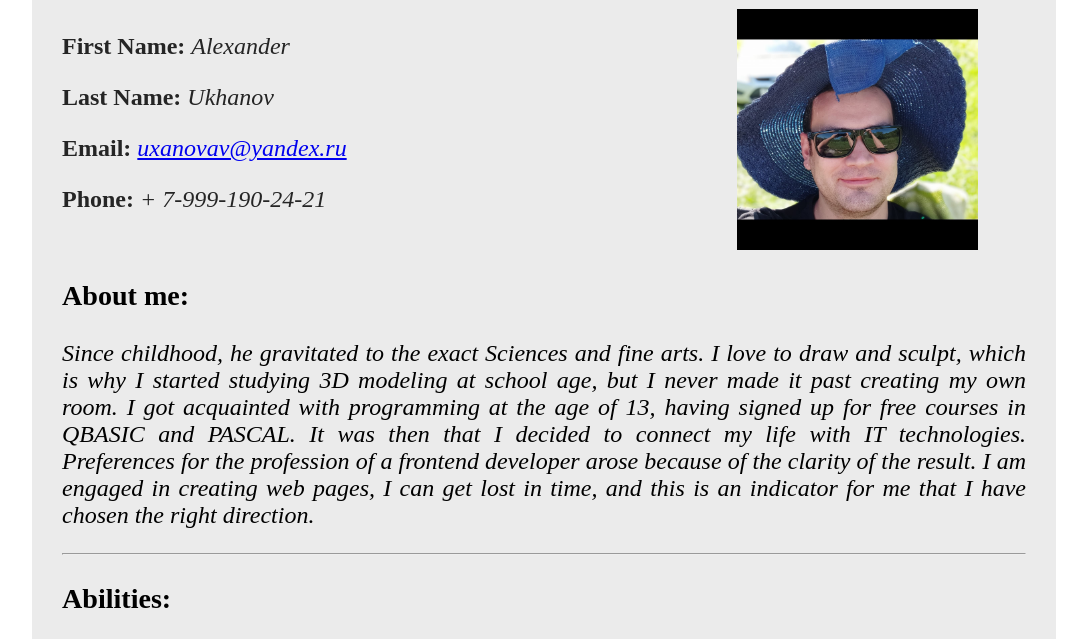
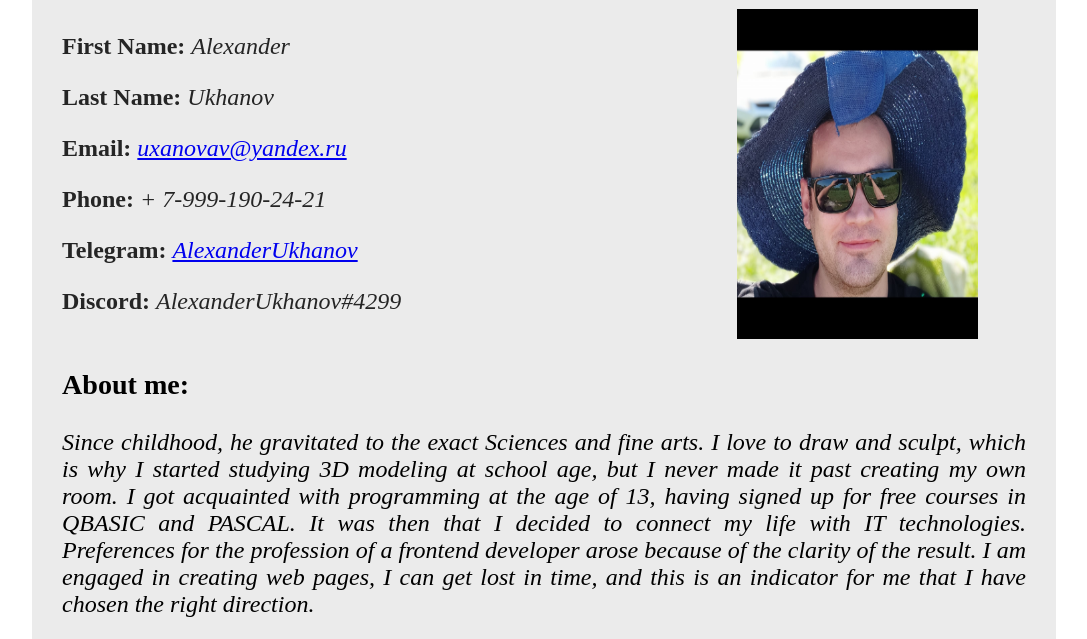
Before and after one commit to uxanovav/rsschool-cv, a plain HTML site: page index.html in a window 1280 px wide. Shown: the part 93-732 px from the top of the page, without its empty margins (96-1183 px from the left). Drawn offline with Linux system fonts and the light colour scheme.

Commit message:
feats: add telegram & discord

```diff
--- a/index.html
+++ b/index.html
@@ -36,6 +36,18 @@
                         Phone:
                     </strong>
                     <em>+ 7-999-190-24-21</em>
+                </p>
+                <p>
+                    <strong>
+                        Telegram:
+                    </strong>
+                    <a href="https://t.me/AlexanderUhanov"><em>AlexanderUkhanov</em></a>
+                </p>
+                <p>
+                    <strong>
+                        Discord:
+                    </strong>
+                    <em>AlexanderUkhanov#4299</em>
                 </p>
             </article>
             <img src="./img/photo.jpg" alt="Photo" width="25%">
```
